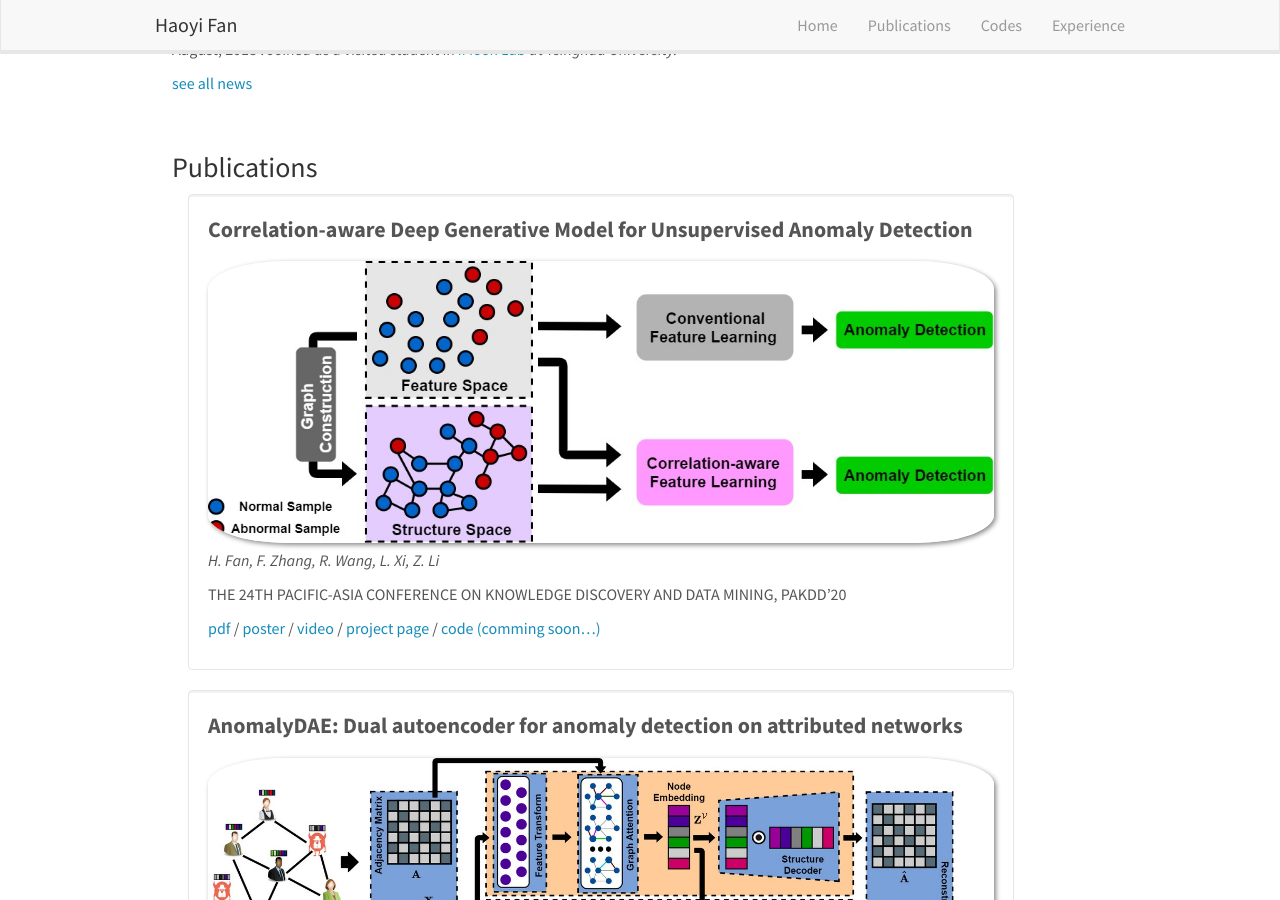
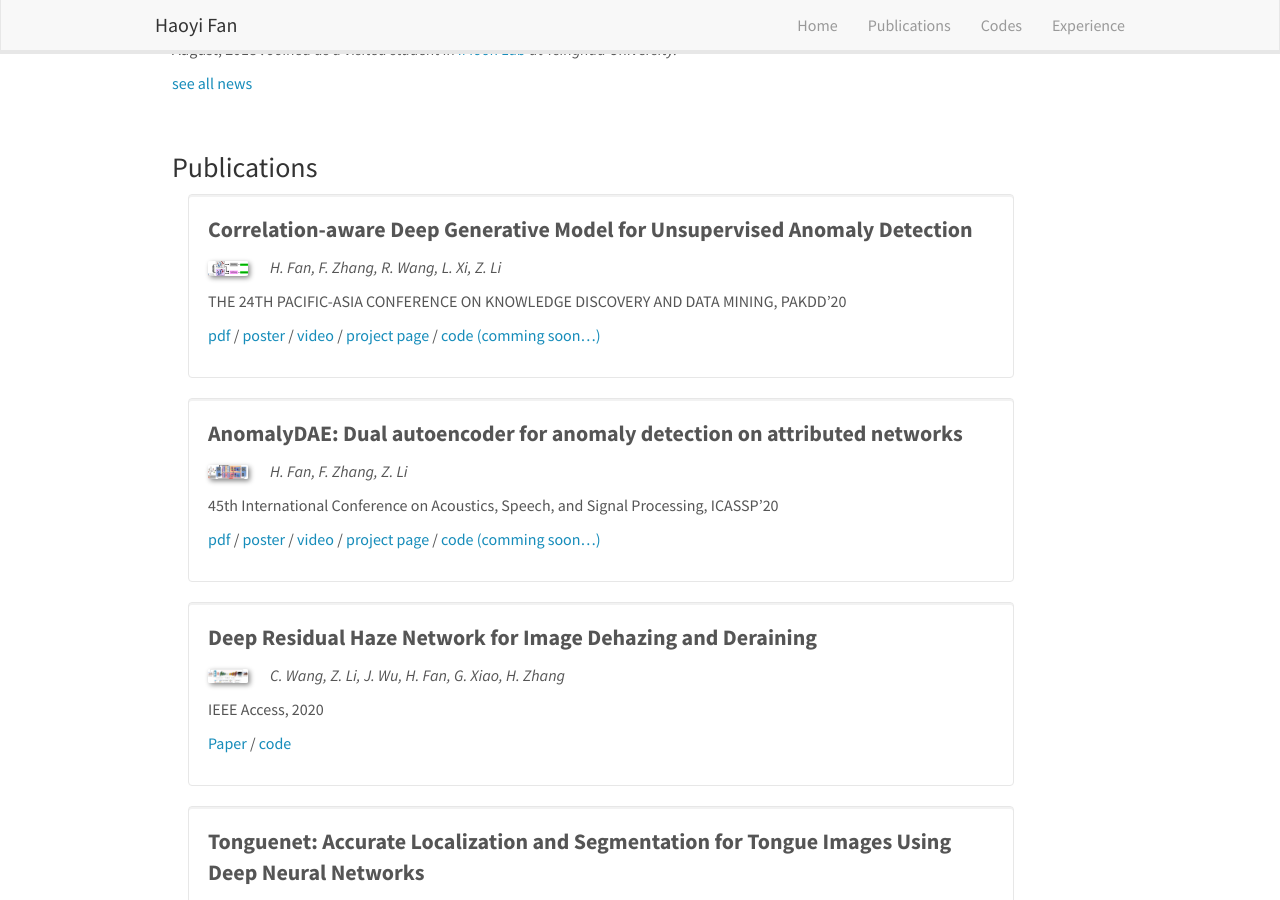
Before and after one commit to singularity12345/singularity12345.github.io, a Jekyll site: the page built from _pages/home.md, in a window 1280 px wide and 900 px high, scrolled down 504 px. Built offline with Jekyll 4.4.1, drawn with Linux system fonts in a browser that asks for light colours; nearby versions of some CDN libraries.

Commit message:
Update home.md

```diff
--- a/_pages/home.md
+++ b/_pages/home.md
@@ -79,7 +79,7 @@ My work lies at the intersection of Computer Vision and Machine Learning. Specif
  <div class="well">
  <pubtit>{{ publi.title }}</pubtit>
 
- <img src="{{ site.url }}{{ site.baseurl }}/images/pubpic/{{ publi.image }}" class="img-responsive" height="40px" style="float: left" />
+ <img src="{{ site.url }}{{ site.baseurl }}/images/pubpic/{{ publi.image }}" class="img-responsive" width="40px" style="float: left" />
 
  <p>{{ publi.description }}</p>
 
@@ -148,7 +148,7 @@ My work lies at the intersection of Computer Vision and Machine Learning. Specif
  <div class="well">
  <pubtit>{{ publi.title }}</pubtit>
 
- <img src="{{ site.url }}{{ site.baseurl }}/images/pubpic/{{ publi.image }}" class="img-responsive" height="40px" style="float: left" />
+ <img src="{{ site.url }}{{ site.baseurl }}/images/pubpic/{{ publi.image }}" class="img-responsive" width="40px" style="float: left" />
 
  <p>{{ publi.description }}</p>
 
```
